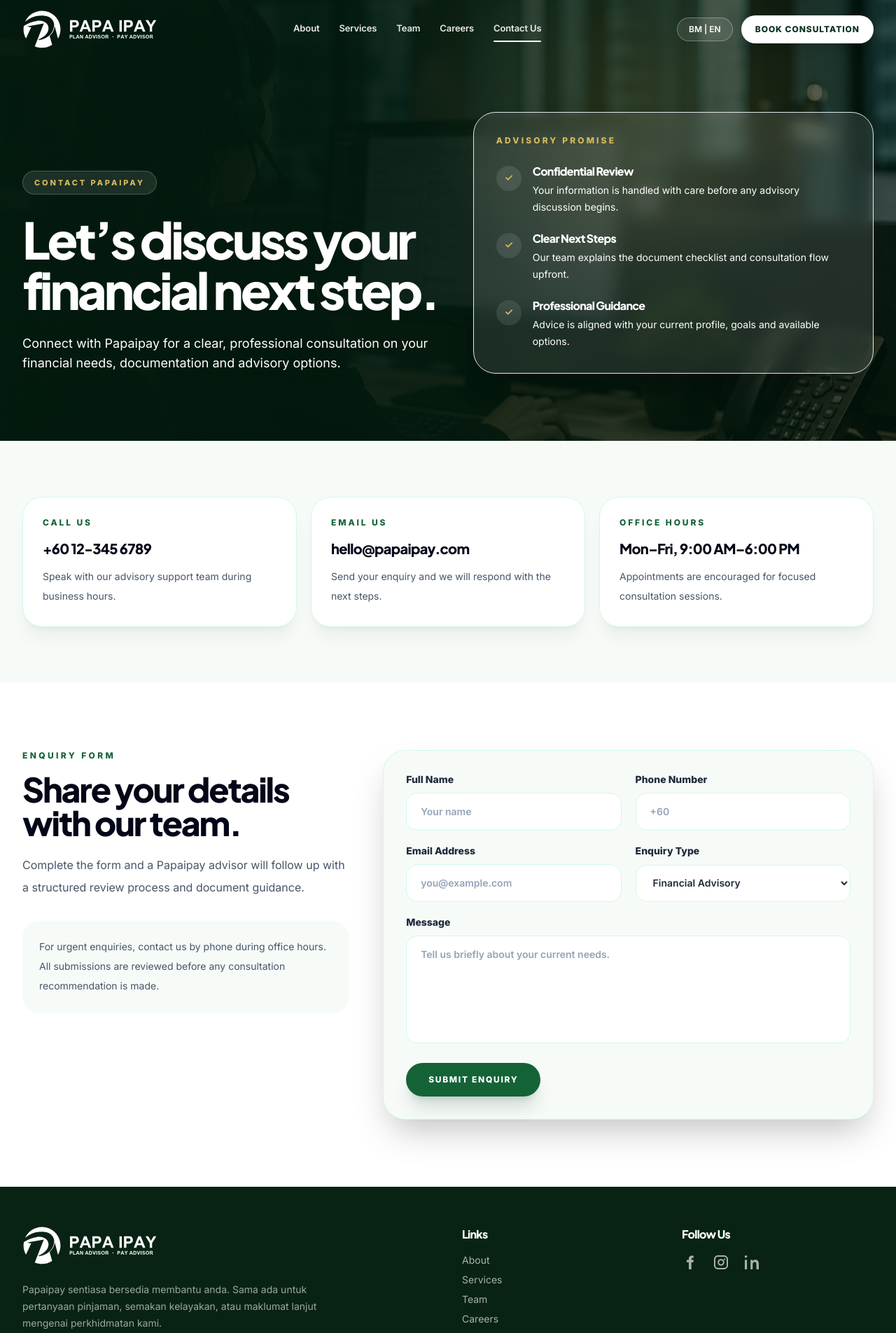
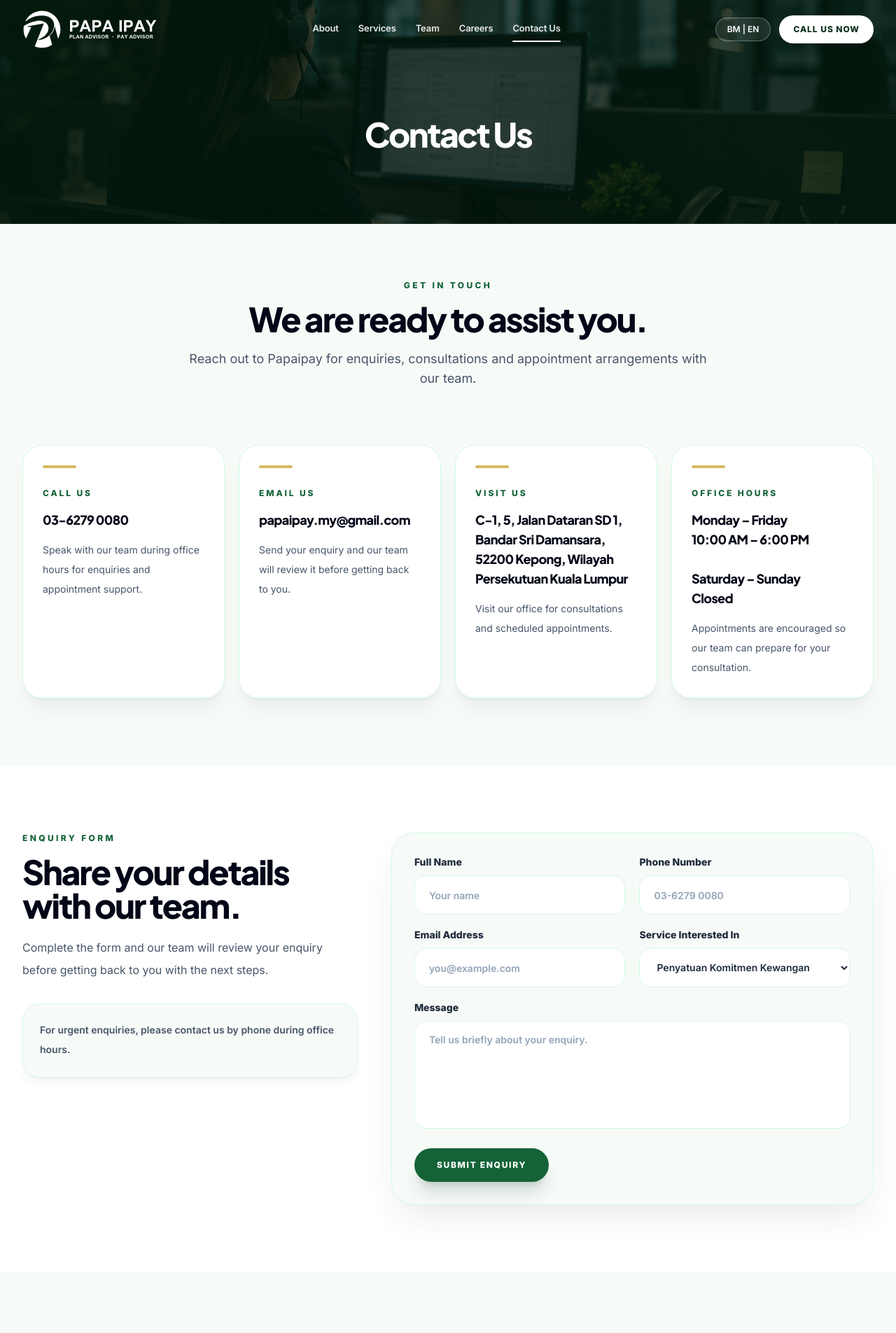
Before and after one commit to Neugens-Solution/papaipay-website, a Next.js app: page /contact in a window 1280 px wide. Shown: the top 1905 px of the page at 70% size. Built offline with nearby package versions, Linux system fonts and the light colour scheme.

Commit message:
Refine contact page direction

```diff
--- a/app/contact/page.tsx
+++ b/app/contact/page.tsx
@@ -10,17 +10,41 @@ const navItems = [
   ["Contact Us", "/contact"],
 ];
 
-const socials = ["Facebook", "Instagram", "LinkedIn"];
 const contactCards = [
-  ["Call Us", "+60 12-345 6789", "Speak with our advisory support team during business hours."],
-  ["Email Us", "hello@papaipay.com", "Send your enquiry and we will respond with the next steps."],
-  ["Office Hours", "Mon–Fri, 9:00 AM–6:00 PM", "Appointments are encouraged for focused consultation sessions."],
+  {
+    title: "Call Us",
+    value: "03-6279 0080",
+    description: "Speak with our team during office hours for enquiries and appointment support.",
+  },
+  {
+    title: "Email Us",
+    value: "papaipay.my@gmail.com",
+    description: "Send your enquiry and our team will review it before getting back to you.",
+  },
+  {
+    title: "Visit Us",
+    value: "C-1, 5, Jalan Dataran SD 1, Bandar Sri Damansara, 52200 Kepong, Wilayah Persekutuan Kuala Lumpur",
+    description: "Visit our office for consultations and scheduled appointments.",
+  },
+  {
+    title: "Office Hours",
+    value: "Monday – Friday\n10:00 AM – 6:00 PM\n\nSaturday – Sunday\nClosed",
+    description: "Appointments are encouraged so our team can prepare for your consultation.",
+  },
 ];
-const enquiryTypes = ["Financial Advisory", "Debt Consolidation", "SME Solution", "Henry's Asset Approach"];
-const trustPoints = [
-  ["Confidential Review", "Your information is handled with care before any advisory discussion begins."],
-  ["Clear Next Steps", "Our team explains the document checklist and consultation flow upfront."],
-  ["Professional Guidance", "Advice is aligned with your current profile, goals and available options."],
+
+const enquiryTypes = [
+  "Penyatuan Komitmen Kewangan",
+  "Pembiayaan Peribadi",
+  "Penyelesaian SME",
+  "Henry's Asset Approach",
+  "General Enquiry",
+];
+
+const socialLinks = [
+  ["Facebook", "https://www.facebook.com/papaipay.my"],
+  ["Instagram", "https://www.instagram.com/official.papaipay/"],
+  ["TikTok", "https://www.tiktok.com/@papaipay.official"],
 ];
 
 function BrandLogo({ dark = false }: { dark?: boolean }) {
@@ -46,7 +70,7 @@ function Header() {
         </nav>
         <div className="hidden items-center gap-3 lg:flex">
           <button className={`rounded-full border px-4 py-2 text-xs font-semibold transition ${scrolled ? "border-slate-200 bg-white/70 text-slate-700 hover:border-brand-700 hover:text-brand-700" : "border-white/30 bg-white/10 text-white hover:bg-white/15"}`}>BM | EN</button>
-          <a href="#contact-form" className={`rounded-full px-5 py-3 text-xs font-extrabold uppercase tracking-[0.08em] shadow-lg transition hover:-translate-y-0.5 ${scrolled ? "bg-brand-700 text-white shadow-emerald-900/20 hover:bg-brand-900" : "bg-white text-brand-900 shadow-black/10 hover:bg-white/90"}`}>Book Consultation</a>
+          <a href="tel:0362790080" className={`rounded-full px-5 py-3 text-xs font-extrabold uppercase tracking-[0.08em] shadow-lg transition hover:-translate-y-0.5 ${scrolled ? "bg-brand-700 text-white shadow-emerald-900/20 hover:bg-brand-900" : "bg-white text-brand-900 shadow-black/10 hover:bg-white/90"}`}>Call Us Now</a>
         </div>
         <button className={`rounded-2xl border px-4 py-3 text-xs font-black lg:hidden ${scrolled ? "border-slate-200 text-slate-800" : "border-white/30 text-white"}`}>MENU</button>
       </div>
@@ -56,57 +80,97 @@ function Header() {
 
 function SocialIcon({ name, className = "" }: { name: string; className?: string }) {
   const common = { fill: "currentColor" };
-  return <svg viewBox="0 0 24 24" aria-hidden="true" className={className}>{name === "Facebook" && <path {...common} d="M14 8.4V6.7c0-.8.6-1.1 1.1-1.1h1.7V2.5L14.4 2.5c-3 0-4.4 1.8-4.4 4.3v1.6H7v3.5h3V22h3.7V11.9h2.7l.5-3.5H14Z" />}{name === "Instagram" && <><path {...common} d="M7.8 2h8.4C19.4 2 22 4.6 22 7.8v8.4c0 3.2-2.6 5.8-5.8 5.8H7.8C4.6 22 2 19.4 2 16.2V7.8C2 4.6 4.6 2 7.8 2Zm0 2A3.8 3.8 0 0 0 4 7.8v8.4A3.8 3.8 0 0 0 7.8 20h8.4a3.8 3.8 0 0 0 3.8-3.8V7.8A3.8 3.8 0 0 0 16.2 4H7.8Z" /><path {...common} d="M12 7.2a4.8 4.8 0 1 1 0 9.6 4.8 4.8 0 0 1 0-9.6Zm0 2a2.8 2.8 0 1 0 0 5.6 2.8 2.8 0 0 0 0-5.6ZM17.1 6.6a1.1 1.1 0 1 1 0 2.2 1.1 1.1 0 0 1 0-2.2Z" /></>}{name === "LinkedIn" && <><path {...common} d="M5.1 8.6H2V22h3.1V8.6ZM3.6 2A1.8 1.8 0 1 0 3.6 5.6 1.8 1.8 0 0 0 3.6 2ZM22 14.2c0-3.6-1.9-5.9-5-5.9-2 0-3.2 1.1-3.7 2.1V8.6h-3.1V22h3.1v-7.2c0-2 .9-3.3 2.7-3.3 1.6 0 2.5 1.1 2.5 3.2V22H22v-7.8Z" /></>}</svg>;
+  return <svg viewBox="0 0 24 24" aria-hidden="true" className={className}>{name === "Facebook" && <path {...common} d="M14 8.4V6.7c0-.8.6-1.1 1.1-1.1h1.7V2.5L14.4 2.5c-3 0-4.4 1.8-4.4 4.3v1.6H7v3.5h3V22h3.7V11.9h2.7l.5-3.5H14Z" />}{name === "Instagram" && <><path {...common} d="M7.8 2h8.4C19.4 2 22 4.6 22 7.8v8.4c0 3.2-2.6 5.8-5.8 5.8H7.8C4.6 22 2 19.4 2 16.2V7.8C2 4.6 4.6 2 7.8 2Zm0 2A3.8 3.8 0 0 0 4 7.8v8.4A3.8 3.8 0 0 0 7.8 20h8.4a3.8 3.8 0 0 0 3.8-3.8V7.8A3.8 3.8 0 0 0 16.2 4H7.8Z" /><path {...common} d="M12 7.2a4.8 4.8 0 1 1 0 9.6 4.8 4.8 0 0 1 0-9.6Zm0 2a2.8 2.8 0 1 0 0 5.6 2.8 2.8 0 0 0 0-5.6ZM17.1 6.6a1.1 1.1 0 1 1 0 2.2 1.1 1.1 0 0 1 0-2.2Z" /></>}{name === "TikTok" && <path {...common} d="M17.3 5.6c-.8-.9-1.3-2-1.4-3.2h-3.2v12.7a2.8 2.8 0 1 1-2-2.7V9.1a6 6 0 1 0 5.2 6V8.7a8 8 0 0 0 4.2 1.2V6.7a4.9 4.9 0 0 1-2.8-1.1Z" />}</svg>;
 }
 
 function Field({ label, placeholder, type = "text" }: { label: string; placeholder: string; type?: string }) {
-  return <label className="grid gap-2 text-sm font-extrabold text-slate-800"><span>{label}</span><input type={type} placeholder={placeholder} className="rounded-2xl border border-emerald-100 bg-white px-5 py-4 text-sm font-semibold text-slate-800 outline-none transition placeholder:text-slate-400 focus:border-brand-700 focus:ring-4 focus:ring-brand-700/10" /></label>;
+  return <label className="grid gap-2 text-sm font-extrabold text-slate-800"><span>{label}</span><input type={type} placeholder={placeholder} className="h-14 rounded-2xl border border-emerald-100 bg-white px-5 text-sm font-semibold text-slate-800 outline-none transition placeholder:text-slate-400 focus:border-brand-700 focus:ring-4 focus:ring-brand-700/10" /></label>;
 }
 
 function Footer() {
-  return <footer className="bg-[#082314] px-5 py-14 text-white lg:px-8"><div className="mx-auto grid max-w-7xl gap-10 md:grid-cols-4"><div className="md:col-span-2"><BrandLogo dark /><p className="mt-6 max-w-md text-sm leading-6 text-white/60">Papaipay sentiasa bersedia membantu anda. Sama ada untuk pertanyaan pinjaman, semakan kelayakan, atau maklumat lanjut mengenai perkhidmatan kami.</p></div><div><h4 className="font-extrabold">Links</h4><div className="mt-4 grid gap-2 text-sm text-white/65"><a href="/about">About</a><a href="/services">Services</a><a href="#team">Team</a><a href="#careers">Careers</a><a href="/contact">Contact Us</a></div></div><div><h4 className="font-extrabold">Follow Us</h4><div className="mt-4 flex flex-wrap gap-5">{socials.map((social) => <a key={social} href="#" aria-label={social} className="text-white/65 transition hover:-translate-y-0.5 hover:text-[#d6b95f]"><SocialIcon name={social} className="h-6 w-6" /></a>)}</div></div></div><div className="mx-auto mt-10 flex max-w-7xl flex-col gap-3 border-t border-white/10 pt-6 text-sm text-white/50 md:flex-row md:items-center md:justify-between"><span>© Papaipay. All rights reserved.</span><span>Privacy Policy · Terms & Conditions · Sitemap</span></div></footer>;
+  return <footer className="bg-[#082314] px-5 py-14 text-white lg:px-8"><div className="mx-auto grid max-w-7xl gap-10 md:grid-cols-4"><div className="md:col-span-2"><BrandLogo dark /><p className="mt-6 max-w-md text-sm leading-6 text-white/60">Papaipay sentiasa bersedia membantu anda. Sama ada untuk pertanyaan pinjaman, semakan kelayakan, atau maklumat lanjut mengenai perkhidmatan kami.</p></div><div><h4 className="font-extrabold">Links</h4><div className="mt-4 grid gap-2 text-sm text-white/65"><a href="/about">About</a><a href="/services">Services</a><a href="#team">Team</a><a href="#careers">Careers</a><a href="/contact">Contact Us</a></div></div><div><h4 className="font-extrabold">Follow Us</h4><div className="mt-4 flex flex-wrap gap-5">{socialLinks.map(([social, href]) => <a key={social} href={href} aria-label={social} className="text-white/65 transition hover:-translate-y-0.5 hover:text-[#d6b95f]"><SocialIcon name={social} className="h-6 w-6" /></a>)}</div></div></div><div className="mx-auto mt-10 flex max-w-7xl flex-col gap-3 border-t border-white/10 pt-6 text-sm text-white/50 md:flex-row md:items-center md:justify-between"><span>© Papaipay. All rights reserved.</span><span>Privacy Policy · Terms & Conditions · Sitemap</span></div></footer>;
 }
 
 export default function ContactPage() {
   return (
     <main className="min-h-screen bg-[#f7fbf8] text-slate-950">
       <Header />
-      <section className="relative overflow-hidden bg-[#031a0e] px-5 pt-32 text-white lg:px-8 lg:pt-40">
-        <div className="absolute inset-0 bg-cover bg-center opacity-55" style={{ backgroundImage: "url('/hero-contact.png')" }} />
-        <div className="absolute inset-0 bg-[linear-gradient(90deg,rgba(3,26,14,0.96)_0%,rgba(3,26,14,0.84)_46%,rgba(3,26,14,0.38)_100%)]" />
-        <div className="absolute inset-0 bg-[radial-gradient(circle_at_72%_22%,rgba(214,185,95,0.18),transparent_30%)]" />
-        <div className="relative mx-auto grid max-w-7xl gap-12 pb-20 lg:grid-cols-[1.02fr_0.98fr] lg:items-end lg:pb-24">
-          <div className="max-w-3xl">
-            <p className="inline-flex rounded-full border border-white/20 bg-white/10 px-4 py-2 text-[11px] font-extrabold uppercase tracking-[0.26em] text-[#d6b95f] backdrop-blur">Contact Papaipay</p>
-            <h1 className="mt-7 text-4xl font-extrabold leading-[1.04] tracking-[-0.055em] md:text-6xl lg:text-7xl">Let’s discuss your financial next step.</h1>
-            <p className="mt-7 max-w-2xl text-base leading-8 text-white/78 md:text-lg">Connect with Papaipay for a clear, professional consultation on your financial needs, documentation and advisory options.</p>
+
+      <section className="relative flex min-h-[190px] items-center justify-center overflow-hidden pt-16 text-center text-white md:min-h-[320px] md:pt-16">
+        <div className="absolute inset-0 bg-cover bg-center" style={{ backgroundImage: "url('/hero-contact.png')" }} />
+        <div className="absolute inset-0 bg-[linear-gradient(90deg,rgba(3,26,14,0.9)_0%,rgba(3,26,14,0.72)_48%,rgba(3,26,14,0.88)_100%)]" />
+        <div className="absolute inset-0 bg-gradient-to-t from-[#031a0e]/82 via-black/10 to-black/30" />
+        <div className="relative mx-auto w-full max-w-7xl px-5 py-8 md:py-16 lg:px-8">
+          <h1 className="text-3xl font-extrabold leading-[1.05] tracking-[-0.05em] md:text-4xl lg:text-5xl">Contact Us</h1>
+        </div>
+      </section>
+
+      <section className="px-5 py-16 lg:px-8 lg:py-20">
+        <div className="mx-auto max-w-3xl text-center">
+          <p className="text-xs font-extrabold uppercase tracking-[0.28em] text-brand-700">Get In Touch</p>
+          <h2 className="mt-4 text-3xl font-extrabold leading-[1.04] tracking-[-0.045em] text-slate-950 md:text-5xl">We are ready to assist you.</h2>
+          <p className="mt-5 text-base leading-8 text-slate-600 md:text-lg">Reach out to Papaipay for enquiries, consultations and appointment arrangements with our team.</p>
+        </div>
+      </section>
+
+      <section className="px-5 pb-20 lg:px-8 lg:pb-24">
+        <div className="mx-auto grid max-w-7xl gap-5 md:grid-cols-2 lg:grid-cols-4">
+          {contactCards.map((card) => <article key={card.title} className="rounded-[1.75rem] border border-emerald-100 bg-white p-7 shadow-xl shadow-emerald-950/5 transition duration-300 hover:-translate-y-1 hover:border-brand-700/25 hover:shadow-2xl hover:shadow-emerald-950/10"><div className="mb-7 h-1 w-12 rounded-full bg-[#d6b95f]" /><p className="text-xs font-extrabold uppercase tracking-[0.24em] text-brand-700">{card.title}</p><h3 className="mt-4 whitespace-pre-line text-lg font-extrabold leading-7 tracking-[-0.035em] text-slate-950">{card.value}</h3><p className="mt-4 text-sm leading-7 text-slate-600">{card.description}</p></article>)}
+        </div>
+      </section>
+
+      <section id="contact-form" className="bg-white px-5 py-20 lg:px-8 lg:py-24">
+        <div className="mx-auto grid max-w-7xl gap-12 lg:grid-cols-[0.82fr_1.18fr] lg:items-start">
+          <div className="lg:sticky lg:top-28">
+            <p className="text-xs font-extrabold uppercase tracking-[0.28em] text-brand-700">ENQUIRY FORM</p>
+            <h2 className="mt-4 text-3xl font-extrabold leading-[1.04] tracking-[-0.045em] text-slate-950 md:text-5xl">Share your details with our team.</h2>
+            <p className="mt-5 max-w-xl text-base leading-8 text-slate-600">Complete the form and our team will review your enquiry before getting back to you with the next steps.</p>
+            <div className="mt-8 rounded-[1.5rem] border border-emerald-100 bg-[#f7fbf8] p-6 text-sm font-semibold leading-7 text-slate-600 shadow-lg shadow-emerald-950/5">For urgent enquiries, please contact us by phone during office hours.</div>
           </div>
-          <div className="rounded-[2rem] border border-white/12 bg-white/10 p-6 shadow-2xl shadow-black/20 backdrop-blur-md md:p-8">
-            <p className="text-xs font-extrabold uppercase tracking-[0.26em] text-[#d6b95f]">Advisory Promise</p>
-            <div className="mt-6 grid gap-5">{trustPoints.map(([title, text]) => <div key={title} className="flex gap-4"><span className="mt-1 grid h-9 w-9 shrink-0 place-items-center rounded-full bg-white/10 text-sm font-black text-[#d6b95f]">✓</span><div><h3 className="font-extrabold text-white">{title}</h3><p className="mt-1 text-sm leading-6 text-white/66">{text}</p></div></div>)}</div>
+          <form className="rounded-[2rem] border border-emerald-100 bg-[#f7fbf8] p-5 shadow-2xl shadow-emerald-950/10 md:p-8">
+            <div className="grid gap-5 md:grid-cols-2">
+              <Field label="Full Name" placeholder="Your name" />
+              <Field label="Phone Number" placeholder="03-6279 0080" type="tel" />
+              <Field label="Email Address" placeholder="you@example.com" type="email" />
+              <label className="grid gap-2 text-sm font-extrabold text-slate-800"><span>Service Interested In</span><select className="h-14 rounded-2xl border border-emerald-100 bg-white px-5 text-sm font-semibold text-slate-800 outline-none transition focus:border-brand-700 focus:ring-4 focus:ring-brand-700/10">{enquiryTypes.map((type) => <option key={type}>{type}</option>)}</select></label>
+            </div>
+            <label className="mt-5 grid gap-2 text-sm font-extrabold text-slate-800"><span>Message</span><textarea rows={6} placeholder="Tell us briefly about your enquiry." className="resize-none rounded-2xl border border-emerald-100 bg-white px-5 py-4 text-sm font-semibold text-slate-800 outline-none transition placeholder:text-slate-400 focus:border-brand-700 focus:ring-4 focus:ring-brand-700/10" /></label>
+            <button type="button" className="mt-7 w-full rounded-full bg-brand-700 px-8 py-4 text-xs font-extrabold uppercase tracking-[0.14em] text-white shadow-xl shadow-emerald-950/15 transition hover:-translate-y-0.5 hover:bg-brand-900 md:w-auto">Submit Enquiry</button>
+          </form>
+        </div>
+      </section>
+
+      <section className="bg-[#f7fbf8] px-5 py-20 lg:px-8 lg:py-24">
+        <div className="mx-auto max-w-7xl">
+          <div className="mx-auto max-w-3xl text-center">
+            <p className="text-xs font-extrabold uppercase tracking-[0.28em] text-brand-700">Visit Our Office</p>
+            <h2 className="mt-4 text-3xl font-extrabold leading-[1.04] tracking-[-0.045em] text-slate-950 md:text-5xl">Visit Our Office</h2>
+            <p className="mt-5 text-base leading-8 text-slate-600 md:text-lg">Located in Bandar Sri Damansara, our office is easily accessible for consultations and scheduled appointments.</p>
+          </div>
+          <div className="mt-12 overflow-hidden rounded-[2rem] border border-emerald-100 bg-white shadow-2xl shadow-emerald-950/10">
+            <iframe src="https://www.google.com/maps/embed?pb=!1m18!1m12!1m3!1d1991.8001775262276!2d101.61816179839475!3d3.199201799999996!2m3!1f0!2f0!3f0!3m2!1i1024!2i768!4f13.1!3m3!1m2!1s0xa291ee52eb679911%3A0x9e7d9e7d1d5418fb!2sPAPA%20IPAY!5e0!3m2!1sen!2smy!4v1781586680115!5m2!1sen!2smy" width="100%" height="420" style={{ border: 0 }} allowFullScreen loading="lazy" referrerPolicy="no-referrer-when-downgrade" title="Papaipay office location" className="h-[320px] w-full md:h-[420px]" />
           </div>
         </div>
       </section>
 
-      <section className="px-5 py-16 lg:px-8 lg:py-20">
-        <div className="mx-auto grid max-w-7xl gap-5 md:grid-cols-3">{contactCards.map(([title, value, text]) => <article key={title} className="rounded-[1.75rem] border border-emerald-100 bg-white p-7 shadow-xl shadow-emerald-950/5"><p className="text-xs font-extrabold uppercase tracking-[0.24em] text-brand-700">{title}</p><h2 className="mt-4 text-xl font-extrabold tracking-[-0.035em] text-slate-950">{value}</h2><p className="mt-3 text-sm leading-7 text-slate-600">{text}</p></article>)}</div>
+      <section className="bg-white px-5 py-20 lg:px-8 lg:py-24">
+        <div className="mx-auto max-w-5xl text-center">
+          <p className="text-xs font-extrabold uppercase tracking-[0.28em] text-brand-700">Follow Us</p>
+          <h2 className="mt-4 text-3xl font-extrabold leading-[1.04] tracking-[-0.045em] text-slate-950 md:text-5xl">Stay connected with Papaipay.</h2>
+          <div className="mt-10 grid gap-4 sm:grid-cols-3">
+            {socialLinks.map(([social, href]) => <a key={social} href={href} className="flex items-center justify-center gap-3 rounded-[1.25rem] border border-emerald-100 bg-[#f7fbf8] px-5 py-4 text-sm font-extrabold text-slate-800 shadow-lg shadow-emerald-950/5 transition hover:-translate-y-0.5 hover:border-brand-700/30 hover:text-brand-700"><SocialIcon name={social} className="h-5 w-5" />{social}</a>)}
+          </div>
+        </div>
       </section>
 
-      <section id="contact-form" className="bg-white px-5 py-20 lg:px-8 lg:py-24">
-        <div className="mx-auto grid max-w-7xl gap-12 lg:grid-cols-[0.8fr_1.2fr] lg:items-start">
-          <div>
-            <p className="text-xs font-extrabold uppercase tracking-[0.28em] text-brand-700">Enquiry Form</p>
-            <h2 className="mt-4 text-3xl font-extrabold leading-[1.04] tracking-[-0.045em] md:text-5xl">Share your details with our team.</h2>
-            <p className="mt-5 text-base leading-8 text-slate-600">Complete the form and a Papaipay advisor will follow up with a structured review process and document guidance.</p>
-            <div className="mt-8 rounded-[1.5rem] bg-[#f7fbf8] p-6 text-sm leading-7 text-slate-600">For urgent enquiries, contact us by phone during office hours. All submissions are reviewed before any consultation recommendation is made.</div>
-          </div>
-          <form className="rounded-[2rem] border border-emerald-100 bg-[#f7fbf8] p-5 shadow-2xl shadow-emerald-950/6 md:p-8">
-            <div className="grid gap-5 md:grid-cols-2"><Field label="Full Name" placeholder="Your name" /><Field label="Phone Number" placeholder="+60" type="tel" /><Field label="Email Address" placeholder="you@example.com" type="email" /><label className="grid gap-2 text-sm font-extrabold text-slate-800"><span>Enquiry Type</span><select className="rounded-2xl border border-emerald-100 bg-white px-5 py-4 text-sm font-semibold text-slate-800 outline-none transition focus:border-brand-700 focus:ring-4 focus:ring-brand-700/10">{enquiryTypes.map((type) => <option key={type}>{type}</option>)}</select></label></div>
-            <label className="mt-5 grid gap-2 text-sm font-extrabold text-slate-800"><span>Message</span><textarea rows={6} placeholder="Tell us briefly about your current needs." className="resize-none rounded-2xl border border-emerald-100 bg-white px-5 py-4 text-sm font-semibold text-slate-800 outline-none transition placeholder:text-slate-400 focus:border-brand-700 focus:ring-4 focus:ring-brand-700/10" /></label>
-            <button type="button" className="mt-7 w-full rounded-full bg-brand-700 px-8 py-4 text-xs font-extrabold uppercase tracking-[0.14em] text-white shadow-xl shadow-emerald-950/15 transition hover:-translate-y-0.5 hover:bg-brand-900 md:w-auto">Submit Enquiry</button>
-          </form>
+      <section className="bg-white px-5 pb-20 lg:px-8 lg:pb-24">
+        <div className="mx-auto max-w-7xl overflow-hidden rounded-[2rem] bg-[#082314] p-8 text-center text-white shadow-2xl shadow-emerald-950/20 md:p-14">
+          <h2 className="mx-auto max-w-3xl text-3xl font-extrabold leading-tight tracking-[-0.045em] md:text-5xl">Let&apos;s Start The Conversation</h2>
+          <p className="mx-auto mt-6 max-w-2xl text-base leading-8 text-white/72">Speak with our team to learn more about the services and solutions available through Papaipay.</p>
+          <a href="tel:0362790080" className="mt-9 inline-flex rounded-full bg-white px-8 py-4 text-xs font-extrabold uppercase tracking-[0.12em] text-brand-900 shadow-xl transition hover:-translate-y-0.5 hover:bg-white/90">Call Us Now</a>
         </div>
       </section>
+
       <Footer />
     </main>
   );
```
